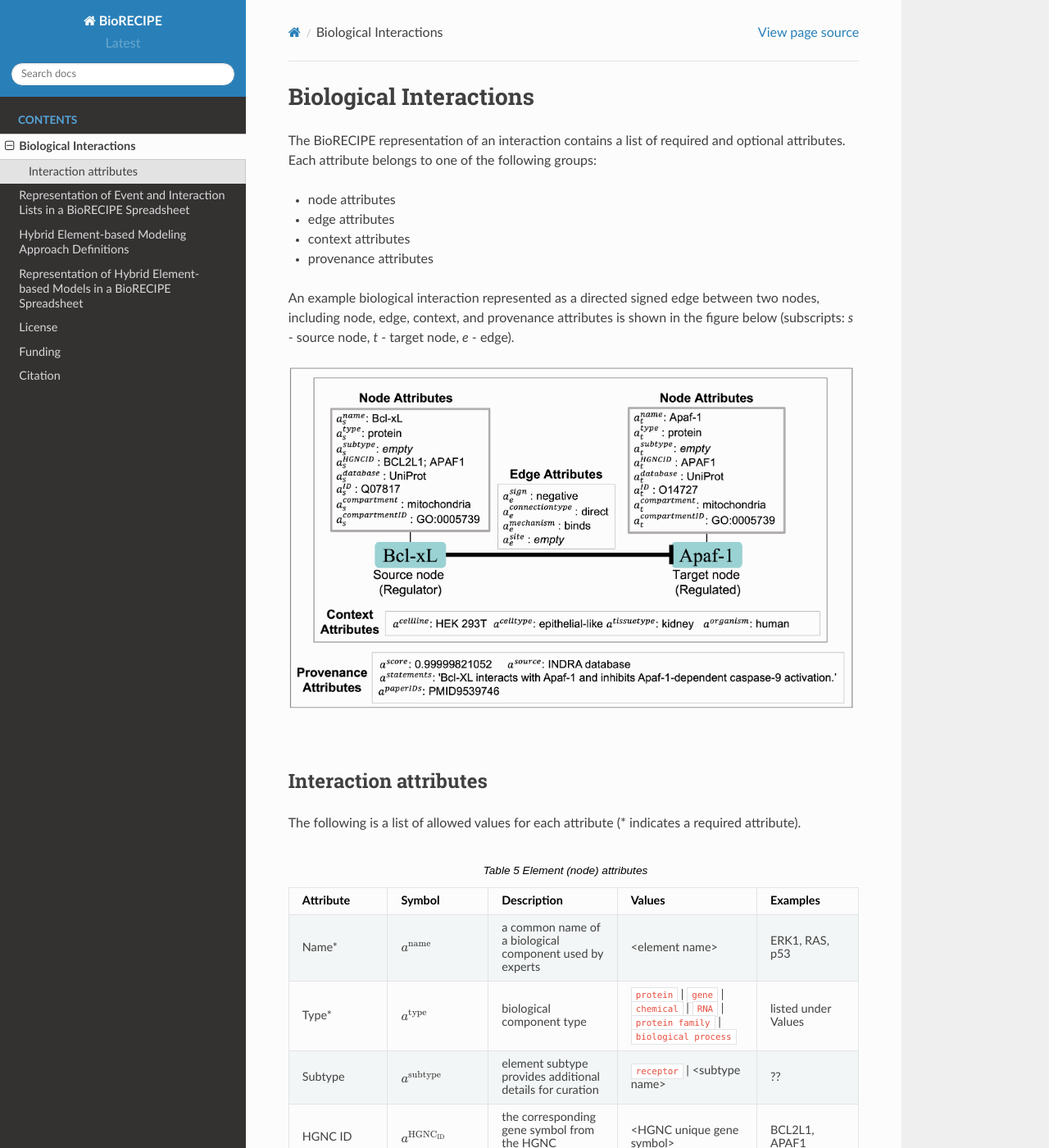
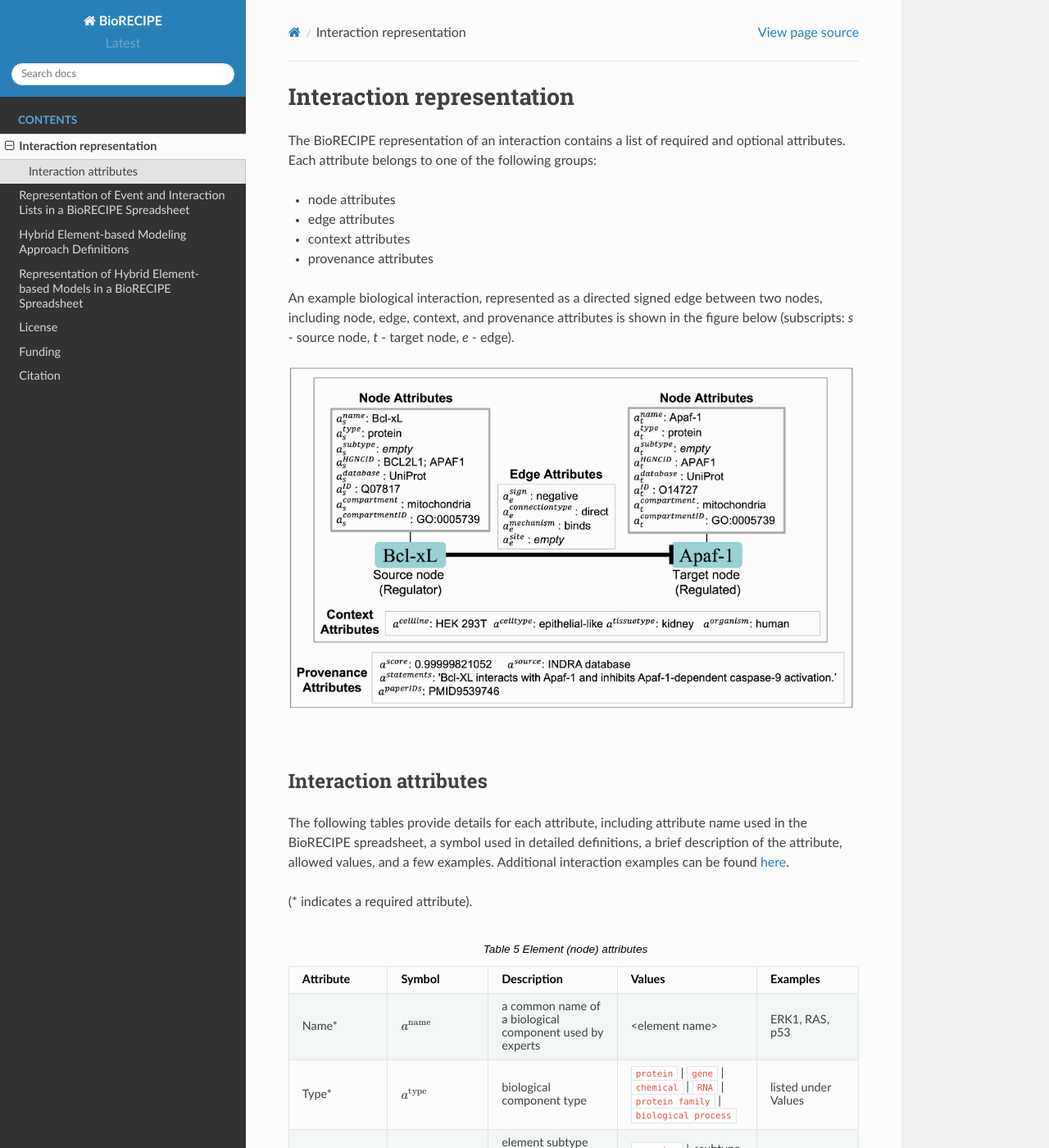
Before and after one commit to pitt-miskov-zivanov-lab/BioRECIPE, a Sphinx documentation site: the page built from docs/bio_interactions.rst, in a window 1280 px wide and 1400 px high. Shown: the whole window at 82% size. Built offline with Sphinx 7.4.7 and the Read the Docs theme 2.0.0, drawn with Linux system fonts in a browser that asks for light colours.

Commit message:
Update bio_interactions.rst

```diff
--- a/docs/bio_interactions.rst
+++ b/docs/bio_interactions.rst
@@ -1,6 +1,6 @@
-######################################
-Biological Interactions
-######################################
+##########################
+Interaction representation
+##########################
 
 The BioRECIPE representation of an interaction contains a list of required and optional attributes. Each attribute belongs to one of the following groups:
 
@@ -9,7 +9,7 @@ The BioRECIPE representation of an interaction contains a list of required and o
 - context attributes
 - provenance attributes
 
-An example biological interaction represented as a directed signed edge between two nodes, including node, edge, context, and provenance attributes is shown in the figure below (subscripts: *s* - source node, *t* - target node, *e* - edge).
+An example biological interaction, represented as a directed signed edge between two nodes, including node, edge, context, and provenance attributes is shown in the figure below (subscripts: *s* - source node, *t* - target node, *e* - edge).
 
 .. figure:: figures/figure_example_bio_interaction.png
     :align: center
@@ -21,7 +21,9 @@ An example biological interaction represented as a directed signed edge between
 Interaction attributes
 ----------------------
 
-The following is a list of allowed values for each attribute (* indicates a required attribute).
+The following tables provide details for each attribute, including attribute name used in the BioRECIPE spreadsheet, a symbol used in detailed definitions, a brief description of the attribute, allowed values, and a few examples. Additional interaction examples can be found `here <https://melody-biorecipe.readthedocs.io/en/latest/index.html#id8>`_.
+
+(* indicates a required attribute).
 
 .. csv-table:: Element (node) attributes
     :header: Attribute, Symbol, Description, Values, Examples
```
